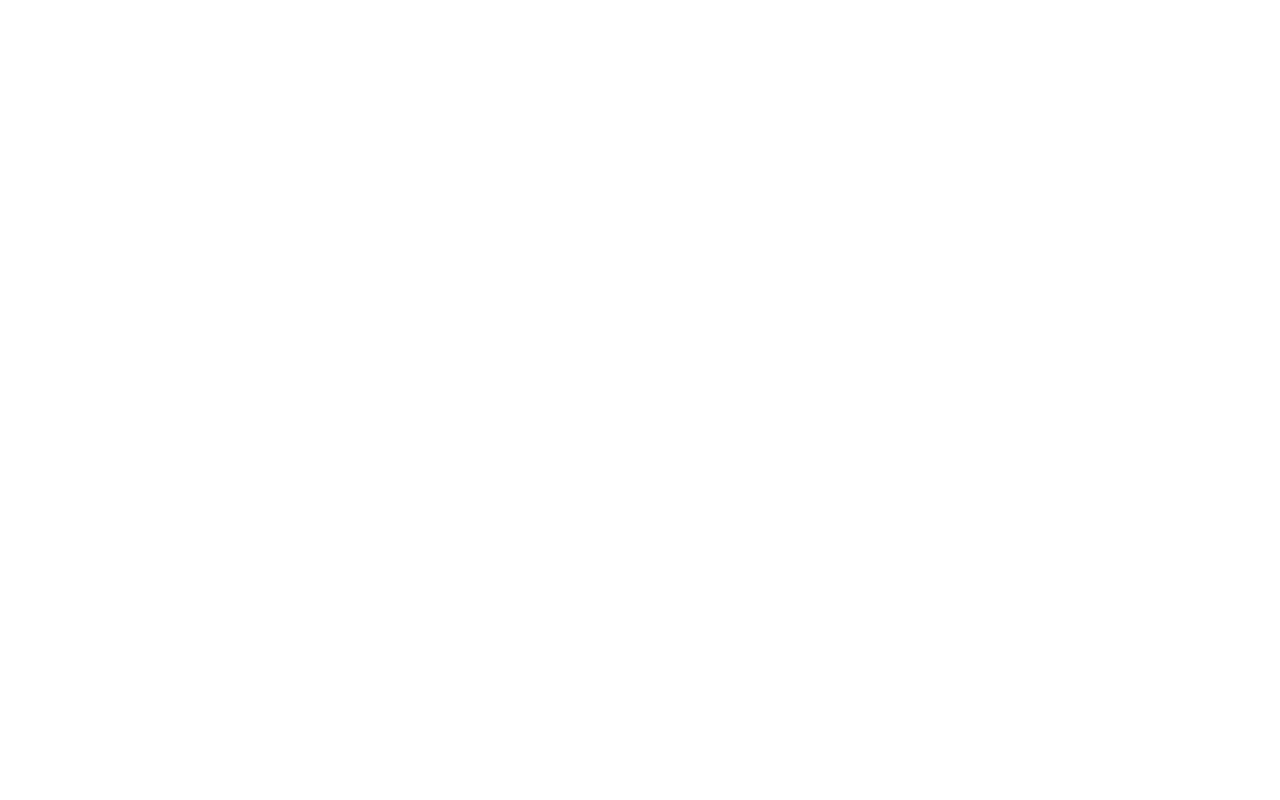
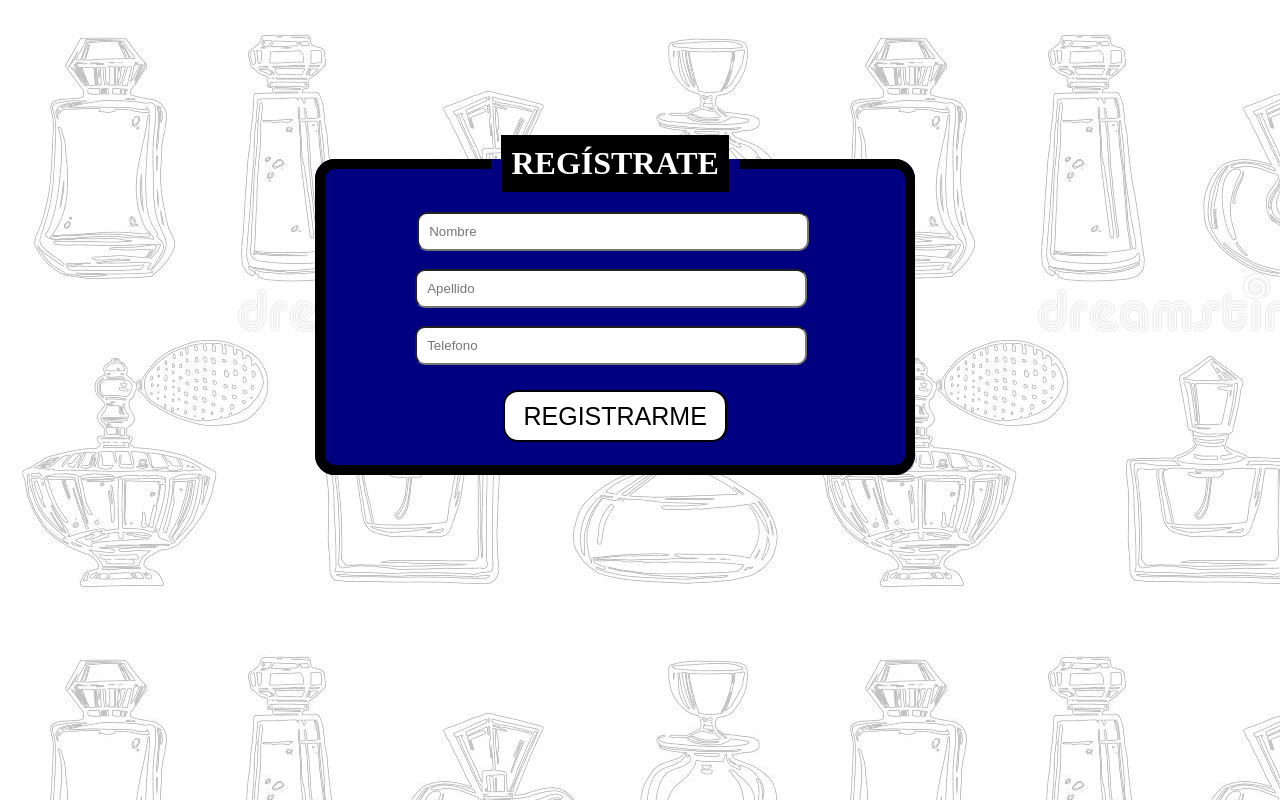
Before and after one commit to nder1996/PERFUMES, a website: page Registrate.html in a window 1280 px wide. Drawn offline with Linux system fonts and the light colour scheme.

Commit message:
Registro-Version12

```diff
--- a/Registrate.html
+++ b/Registrate.html
@@ -4,9 +4,18 @@
         <title>Perfumes</title>
         <meta charset="UTF-8">
         <meta name="viewport" content="width=device-width, initial-scale=1">
-        <link href="css/style.css" rel="stylesheet">
+        <link href="css/1.css" rel="stylesheet">
     </head>
     <body>
-
+        <form class="Registrate">
+            <fieldset class="Borde-form">
+                <legend><h1>REGÍSTRATE</h1></legend>
+                <input class="Input-Registrate" type="text" placeholder="Nombre">&nbsp  <br> <br>
+                <input class="Input-Registrate" type="text" placeholder="Apellido"> &nbsp <br> <br>
+                <input class="Input-Registrate" type="tel" placeholder="Telefono"> &nbsp
+                <br><br>
+                <input type="submit" value="REGISTRARME" class="Botton-Enviar" />
+              </fieldset> <br>
+        </form>
     </body>
 </html>
--- a/css/1.css
+++ b/css/1.css
@@ -300,7 +300,7 @@ header{
 
 #Compra_6{
    position: relative;
-   top:-32px;
+   top:-13px;
 }
 
 .Compra:hover{
@@ -377,13 +377,64 @@ header{
     background-color:black;
 }
 
+/*     ------              */
+
+
+/* REGISTRATE - */
+
+legend h1{
+    position:relative;
+    color:white;
+    background-color:black;
+}
+
+.Borde-form{
+    border:10px solid black;
+    width:100%;
+    height:350px;
+    background-color:navy;
+    border-radius:20px;
+  }
+
+  .Registrate{
+    position: relative;
+    left: 23%;
+    text-align: center;
+    top:95px;
+    box-shadow:0px 0px 0px black;
+    width:50%;
+  }
+
+  .Input-Registrate{
+      position:relative;
+      width:70%;
+      border-radius: 10px;
+  }
+
+  .Botton-Enviar{
+    position: relative;
+    width: 40%;
+    height:52px;
+    background-color:white;
+    border: 2px solid black;
+    border-radius: 15px;
+    color:black;
+    font-size: 25px;
+    top:7px;
+  }
+
+  .Botton-Enviar:hover{
+    color:bisque;
+    background-color:black;
+  }
+/*--------------------------------*/
 
 
 
 
 
 
-/*     ------              */
+
 
 @keyframes cambio{
 
```
